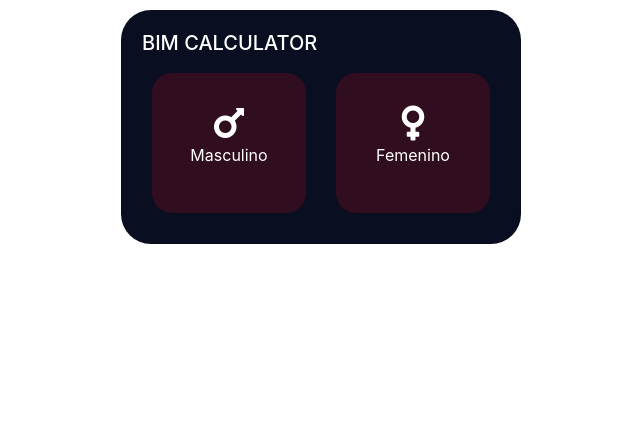
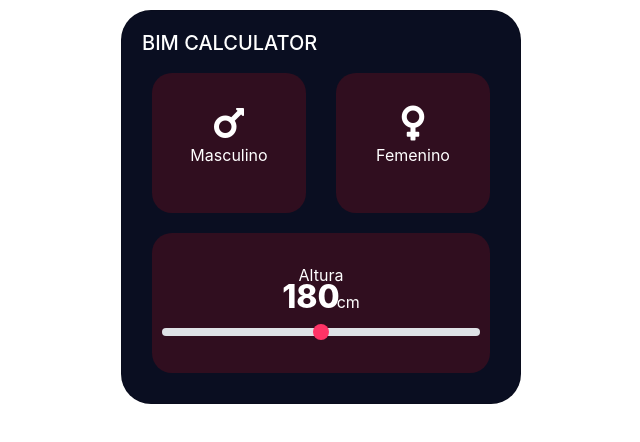
Before and after one commit to truizdiaz/BMICalculator, an Angular app: page / in a window 1280 px wide. Shown: the top 442 px of the page, without its empty margins (319-959 px from the left). Built offline with nearby package versions, Linux system fonts and the light colour scheme.

Commit message:
Altura HTML

```diff
--- a/src/app/inicio/inicio.component.css
+++ b/src/app/inicio/inicio.component.css
@@ -33,3 +33,23 @@ h5, p {
     height: 100%;
     flex-direction: column;
 }
+
+.estiloNumero {
+    font-size: 32px;
+    font-weight: 800;
+    margin-top: -30px;
+    color: white;
+}
+.cm {
+    font-size: 16px;
+    font-weight: 400;
+    margin-left: -10px;
+}
+
+.custom-range {
+    padding-left: 10px;
+    padding-right: 10px;
+}
+input[type=range]::-webkit-slider-thumb {
+    background: #FF3366;
+}
--- a/src/app/inicio/inicio.component.html
+++ b/src/app/inicio/inicio.component.html
@@ -20,6 +20,19 @@
                     </div>
                 </div>
             </div>
+            <div class="row alturaCaja">
+                <div class="col-12">
+                    <div class="fondo-item">
+                        <div class="contenedor">
+                            <p>Altura</p>
+                            <div class="estiloNumero">
+                                180 <span class="cm">cm</span>
+                            </div>
+                            <input type="range" class="custom-range">
+                        </div>
+                    </div>
+                </div>
+            </div>
         </div>
     </div>
 </div>
```
